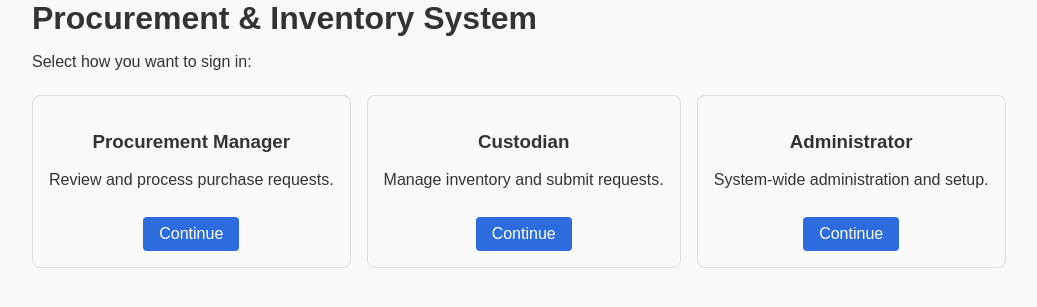
After one commit to bscsBaynosa/procurement-inventory-system, a PHP site: template templates/auth/landing.php in a window 1280 px wide. The commit adds this page. Shown: the top 307 px of the page, without its empty margins (96-1133 px from the left). Run offline with PHP 8.4, Linux system fonts and the light colour scheme; the template is opened without the code that fills it, so the values that code supplies are empty.

Commit message:
feat: landing page + PSR-4 controllers and routing for Heroku; fix case-sensitive Controllers dir; login role preselect

```diff
--- a/src/controllers/AuthController.php
+++ /dev/null
@@ -1,4 +0,0 @@
-<?php
-// Legacy placeholder to avoid PSR-4 autoload conflicts.
-// Use App\Controllers\AuthController in src/Controllers/AuthController.php.
-return;
--- a/src/controllers/CustodianController.php
+++ /dev/null
@@ -1,5 +0,0 @@
-<?php
-// Legacy placeholder to avoid PSR-4 autoload conflicts.
-// Use App\Controllers\CustodianController in src/Controllers/CustodianController.php.
-return;
-use App\Services\InventoryService;
--- a/src/controllers/ProcurementController.php
+++ /dev/null
@@ -1,5 +0,0 @@
-<?php
-// Legacy placeholder to avoid PSR-4 autoload conflicts.
-// Use App\Controllers\ProcurementController in src/Controllers/ProcurementController.php.
-return;
-use App\Services\RequestService;
--- /dev/null
+++ b/templates/auth/landing.php
@@ -0,0 +1,37 @@
+<!DOCTYPE html>
+<html lang="en">
+<head>
+    <meta charset="UTF-8" />
+    <meta name="viewport" content="width=device-width, initial-scale=1.0" />
+    <title>Welcome - Procurement & Inventory System</title>
+    <link rel="stylesheet" href="/css/main.css" />
+    <style>
+        .role-grid { display:flex; gap:1rem; flex-wrap:wrap; margin-top:1.5rem; }
+        .role-card { border:1px solid #ddd; padding:1rem; border-radius:8px; min-width:240px; text-align:center; }
+        .role-card a { display:inline-block; margin-top:.75rem; padding:.5rem 1rem; background:#2d6cdf; color:#fff; text-decoration:none; border-radius:4px; }
+    </style>
+    </head>
+<body>
+    <div class="container">
+        <h1>Procurement & Inventory System</h1>
+        <p>Select how you want to sign in:</p>
+        <div class="role-grid">
+            <div class="role-card">
+                <h3>Procurement Manager</h3>
+                <p>Review and process purchase requests.</p>
+                <a href="/login?role=procurement_manager">Continue</a>
+            </div>
+            <div class="role-card">
+                <h3>Custodian</h3>
+                <p>Manage inventory and submit requests.</p>
+                <a href="/login?role=custodian">Continue</a>
+            </div>
+            <div class="role-card">
+                <h3>Administrator</h3>
+                <p>System-wide administration and setup.</p>
+                <a href="/login?role=admin">Continue</a>
+            </div>
+        </div>
+    </div>
+</body>
+</html>
--- a/templates/auth/login.php
+++ b/templates/auth/login.php
@@ -24,8 +24,10 @@
             <div class="form-group">
                 <label for="role">Login as:</label>
                 <select id="role" name="role" required>
-                    <option value="custodian">Custodian</option>
-                    <option value="procurement_manager">Procurement Manager</option>
+                    <?php $selectedRole = $selectedRole ?? null; ?>
+                    <option value="custodian" <?= ($selectedRole === 'custodian') ? 'selected' : '' ?>>Custodian</option>
+                    <option value="procurement_manager" <?= ($selectedRole === 'procurement_manager') ? 'selected' : '' ?>>Procurement Manager</option>
+                    <option value="admin" <?= ($selectedRole === 'admin') ? 'selected' : '' ?>>Administrator</option>
                 </select>
             </div>
             <button type="submit">Login</button>
```
Also changed, not shown: public/index.php (+8 -1 lines).
